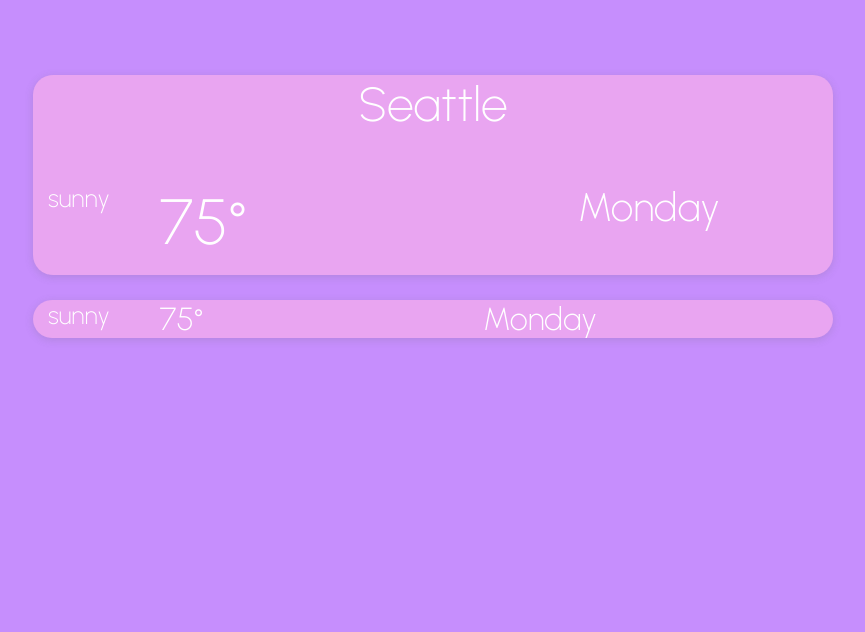
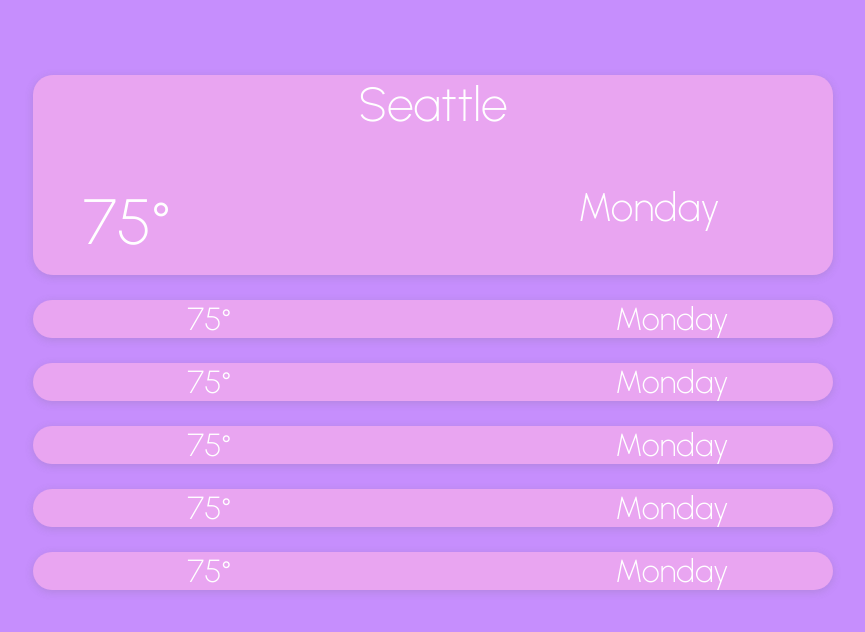
Before and after one commit to iZhGH/WeatherWebsite, a plain HTML site: page index.html in a window 1280 px wide. Shown: the whole page, without its empty margins (207-1072 px from the left). Drawn offline with Linux system fonts and the light colour scheme.

Commit message:
finish styling

```diff
--- a/index.html
+++ b/index.html
@@ -18,7 +18,6 @@
   </div>
   <div class="leftSide">
     <div class="weatherLogoDiv">
-    <p class="weatherLogo todayText">sunny</p>
         </div>
        <p class="weatherDegrees todayText">75°</p>
        </div>
@@ -31,7 +30,6 @@
 <div class="nextWeather day1">
     <div class="leftSide day1">
       <div class="weatherLogoDiv">
-      <p class="weatherLogo day1Logo dayLogo">sunny</p>
           </div>
          <p class="weatherDegrees day1Text dayText">75°</p>
          </div>
@@ -40,6 +38,53 @@
     </div>
   </div>
 
+  <div class="nextWeather day2">
+    <div class="leftSide day2">
+      <div class="weatherLogoDiv">
+          </div>
+         <p class="weatherDegrees day2Text dayText">75°</p>
+         </div>
+    <div class="rightSide day2">
+      <p class="dateText day1Text dayText">Monday</p>
+    </div>
+  </div>
+
+
+  <div class="nextWeather day3">
+    <div class="leftSide day3">
+      <div class="weatherLogoDiv">
+          </div>
+         <p class="weatherDegrees day3Text dayText">75°</p>
+         </div>
+    <div class="rightSide day3">
+      <p class="dateText day1Text dayText">Monday</p>
+    </div>
+  </div>
+
+
+  <div class="nextWeather day4">
+    <div class="leftSide day4">
+      <div class="weatherLogoDiv">
+          </div>
+         <p class="weatherDegrees day4Text dayText">75°</p>
+         </div>
+    <div class="rightSide day4">
+      <p class="dateText day1Text dayText">Monday</p>
+    </div>
+  </div>
+
+
+  <div class="nextWeather day5">
+    <div class="leftSide day5">
+      <div class="weatherLogoDiv">
+          </div>
+         <p class="weatherDegrees day5Text dayText">75°</p>
+         </div>
+    <div class="rightSide day5">
+      <p class="dateText day1Text dayText">Monday</p>
+    </div>
+  </div>
+
 
 
 </body>
--- a/styles.css
+++ b/styles.css
@@ -42,6 +42,7 @@
     background-color:#E9A5F1;
     box-shadow: rgba(99, 99, 99, 0.2) 0px 2px 8px 0px;
     display: flex;
+    justify-content: space-evenly;
   }
 
   .topSide {
@@ -55,7 +56,7 @@
     grid-area: weather;
     display: flex;
     gap: 50px;
-    margin-left: 15px;
+
 }
 
 
```
